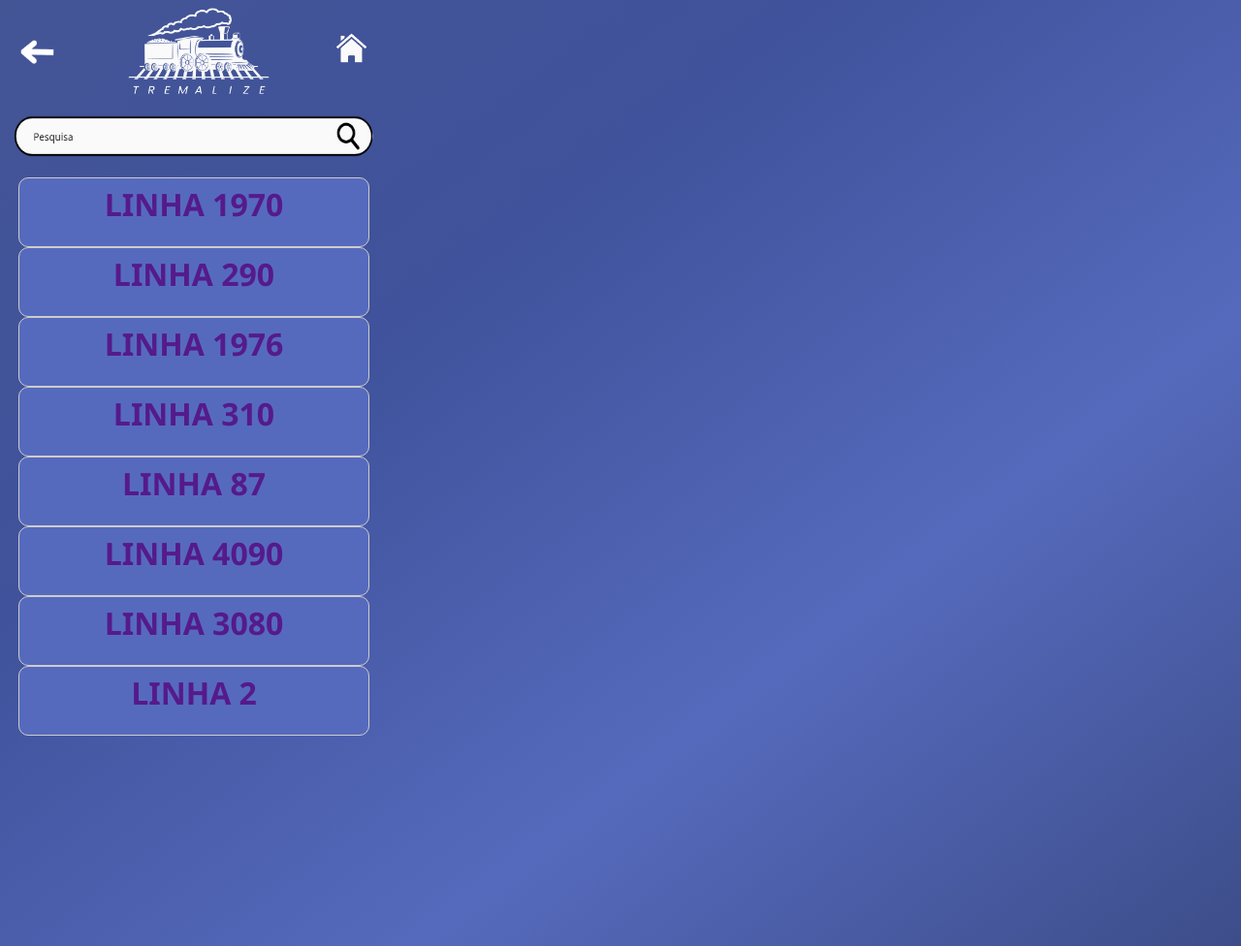
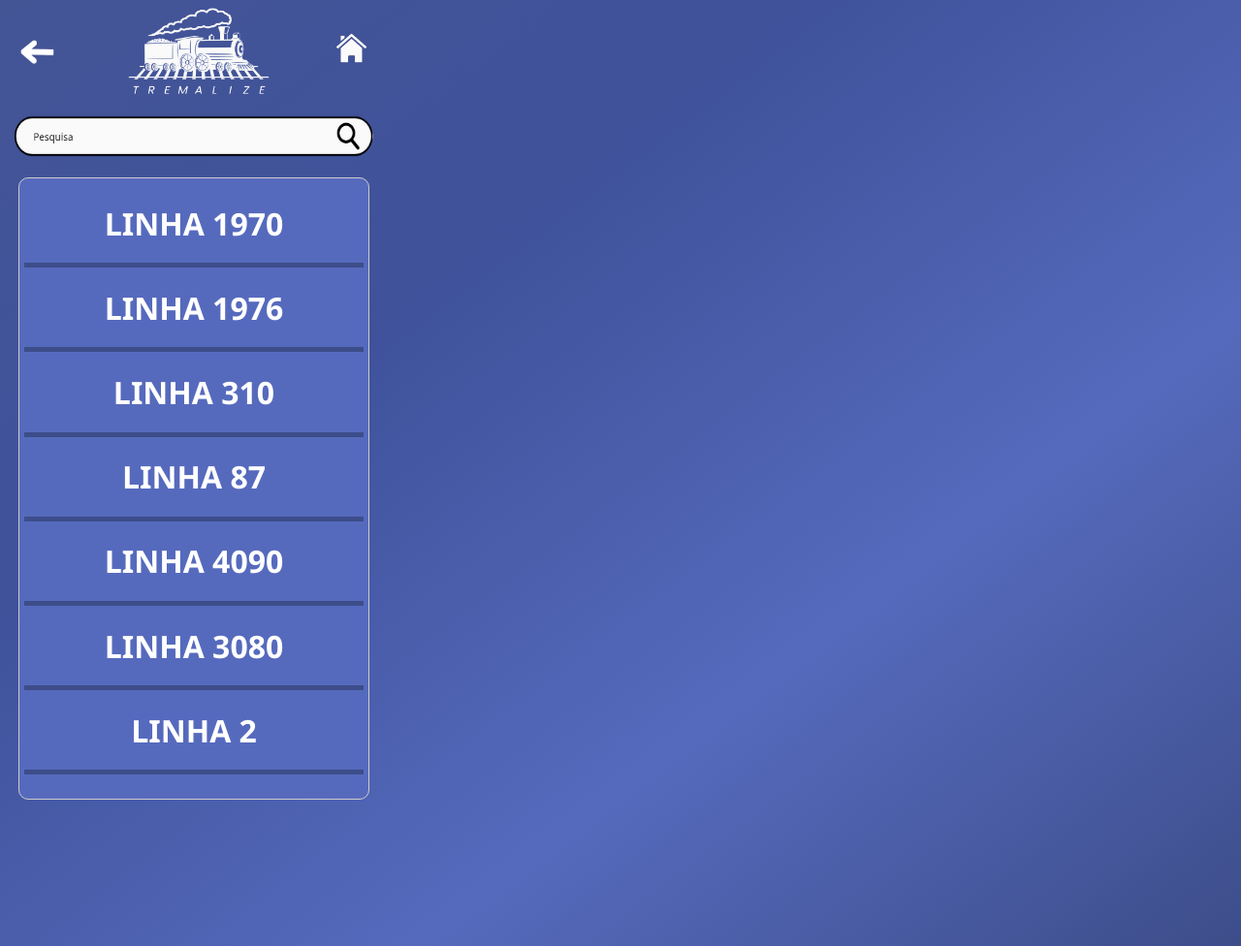
Before and after one commit to KamilaKaroliny/SA-Parte2, a PHP site: page /public/telaLinha.html in a window 1280 px wide. Shown: the whole page at 97% size. Run offline with PHP 8.4, Linux system fonts and the light colour scheme.

Commit message:
ADD - mudando a telaLinha.html

```diff
--- a/public/telaLinha.html
+++ b/public/telaLinha.html
@@ -28,69 +28,30 @@
 
     <img class="abaPesquisa" src="../assets/icons/abaPesquisa.png" alt="">
 
-    <a href="">
-        <div id="flex5">
-            <div class="quadradinho2">
-                <h1 class="linha">LINHA 1970</h1>
-            </div>
+    <div id="flex5">
+        <div class="quadradinhoLinha">
+            <h1 class="linha">LINHA 1970</h1>
+            <div class="linhaAzul"></div>
+
+            <h1 class="linha">LINHA 1976</h1>
+            <div class="linhaAzul"></div>
+
+            <h1 class="linha">LINHA 310</h1>
+            <div class="linhaAzul"></div>
+
+            <h1 class="linha">LINHA 87</h1>
+            <div class="linhaAzul"></div>
+
+            <h1 class="linha">LINHA 4090</h1>
+            <div class="linhaAzul"></div>
+
+            <h1 class="linha">LINHA 3080</h1>
+            <div class="linhaAzul"></div>
+
+            <h1 class="linha">LINHA 2</h1>
+            <div class="linhaAzul"></div>
         </div>
-    </a>
-
-    <a href="">
-       <div id="flex5">
-            <div class="quadradinho2">
-                <h1 class="linha">LINHA 290</h1>
-            </div>
-        </div>
-    </a>
-
-    <a href="">
-       <div id="flex5">
-            <div class="quadradinho2">
-                <h1 class="linha">LINHA 1976</h1>
-            </div>
-        </div>
-    </a>
-
-    <a href="">
-        <div id="flex5">
-            <div class="quadradinho2">
-                <h1 class="linha">LINHA 310</h1>
-            </div>
-        </div>
-    </a>
-
-    <a href="">
-        <div id="flex5">
-            <div class="quadradinho2">
-                <h1 class="linha">LINHA 87</h1>
-            </div>
-        </div>
-    </a>
-
-    <a href="">
-       <div id="flex5">
-            <div class="quadradinho2">
-                <h1 class="linha">LINHA 4090</h1>
-            </div>
-        </div>
-    </a>
-
-    <a href="">
-       <div id="flex5">
-            <div class="quadradinho2">
-                <h1 class="linha">LINHA 3080</h1>
-            </div>
-        </div>
-    </a>
-
-    <a href="">
-       <div id="flex5">
-            <div class="quadradinho2">
-                <h1 class="linha">LINHA 2</h1>
-            </div>
-        </div>
-    </a>
+    </div>
 
 </body>
 </html>
--- a/style/style.css
+++ b/style/style.css
@@ -277,6 +277,21 @@
     height: 350px;
 }
 
+.quadradinhoLinha {
+    background-color: rgb(86, 106, 189);
+    border: 1px solid #cecccc;
+    border-radius: 10px;
+    padding: 5px;
+    margin: 0px;
+    width: 350px;
+    height: 630px;
+    justify-content: flex-start;
+    display: flex;
+    align-items: center;
+    justify-content: space-evenly;
+    flex-direction: column;
+}
+
 #pagina {
     padding: 0px;
     margin: 10px;
@@ -532,3 +547,11 @@ input:checked ~ .notificacoes{
     align-items: center;
     padding: 15 0 15px;
 }
+
+.linhaAzul{
+    background-color:rgb(61, 77, 138);
+    padding: 0px;
+    margin: 0px;
+    width: 350px;
+    height: 5px;
+}
```
